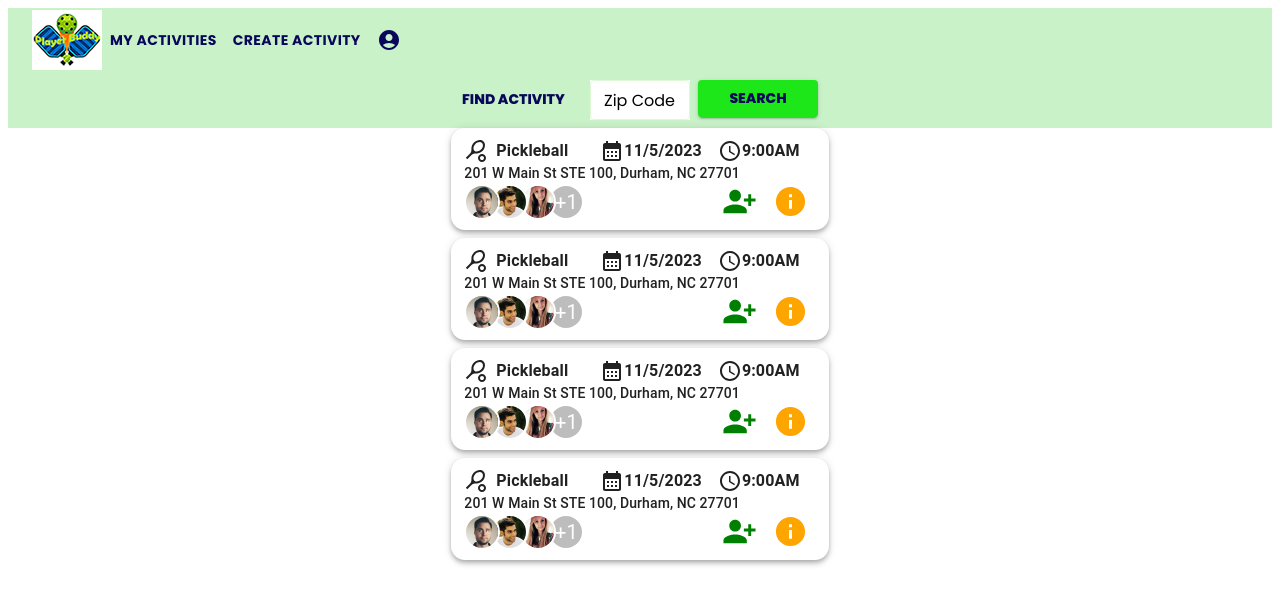
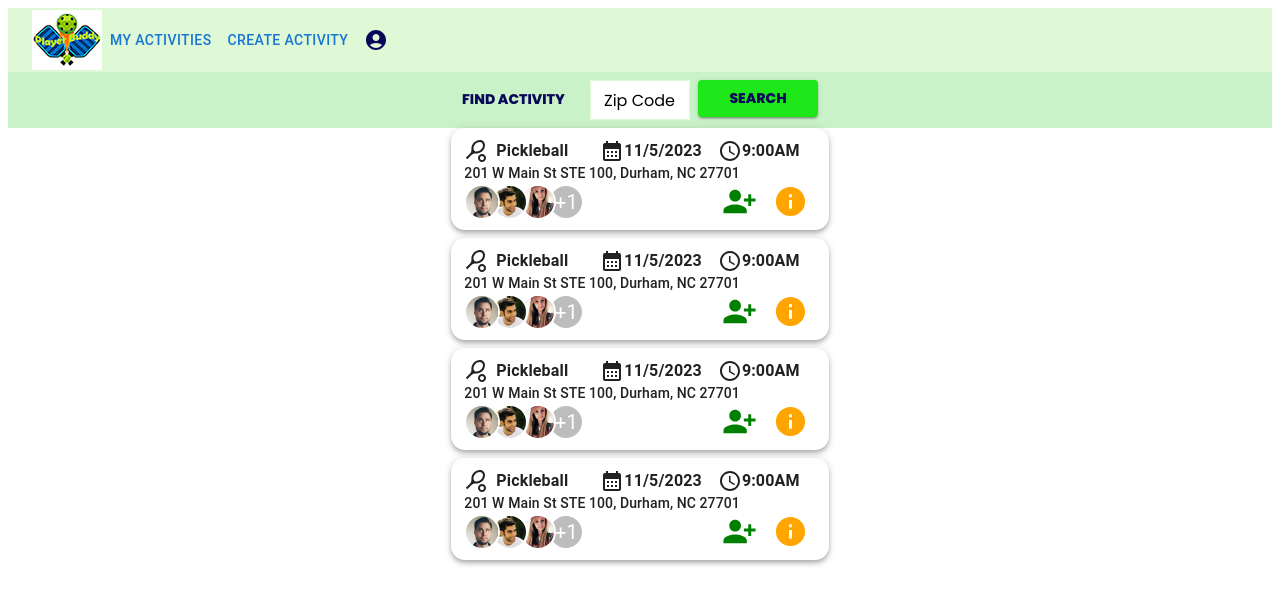
Before and after one commit to Code-the-Dream-School/ee-prac-team1-front, a React (Create React App) app: page / in a window 1280 px wide. Shown: the top 604 px of the page. Built offline with nearby package versions, Linux system fonts and the light colour scheme.

Commit message:
Created path to Create Activity page

```diff
--- a/src/components/Navbar.jsx
+++ b/src/components/Navbar.jsx
@@ -5,19 +5,26 @@ import AccountCircleIcon from "@mui/icons-material/AccountCircle";
 import { Link } from "react-router-dom";
 import Logo from "../assets/logo70.png";
 import LogoutIcon from "@mui/icons-material/Logout";
+import { theme } from "../utils/theme";
+import { useNavigate } from "react-router-dom";
 
 const Navbar = () => {
+    const navigate = useNavigate();
     const [isLoggedIn, setIsLoggedIn] = useState(false);
 
     const handleLogout = () => {
         setIsLoggedIn(false);
     };
 
+    const handleCreateActivity = () => {
+        navigate("/createactivity");
+    };
+
     return (
         <AppBar
             position="static"
             sx={{
-                bgcolor: "#caf2c9",
+                bgcolor: theme.palette.background.main,
                 boxShadow: "none",
             }}
         >
@@ -31,18 +38,14 @@ const Navbar = () => {
                 <Stack
                     direction="row"
                     sx={{
-                        color: "#090759",
+                        color: theme.palette.primary.contastText,
                         justifyContent: "flex-end",
                     }}
                 >
                     {/* Menu Buttons:  My games and Create a game */}
                     <Button
                         sx={{
-                            fontSize: 14,
-                            fontWeight: "bold",
-                            fontFamily: "Poppins",
-                            color: "#090759",
-                            cursor: "pointer",
+                            ...theme.navbarButtonStyles,
                         }}
                         variant="text"
                     >
@@ -50,13 +53,10 @@ const Navbar = () => {
                     </Button>
                     <Button
                         sx={{
-                            fontSize: 14,
-                            fontWeight: "bold",
-                            fontFamily: "Poppins",
-                            color: "#090759",
-                            cursor: "pointer",
+                            ...theme.navbarButtonStyles,
                         }}
                         variant="text"
+                        onClick={handleCreateActivity}
                     >
                         Create Activity
                     </Button>
--- a/src/pages/index.js
+++ b/src/pages/index.js
@@ -2,3 +2,4 @@ export { default as Dashboard } from './Dashboard';
 export { default as Register } from './Register';
 export { default as Login } from './Login';
 export { default as ProfileForm } from "./ProfileForm";
+export { default as CreateActivity } from "./CreateActivity";
```
Also changed, not shown: src/App.js (+9 -5 lines).
